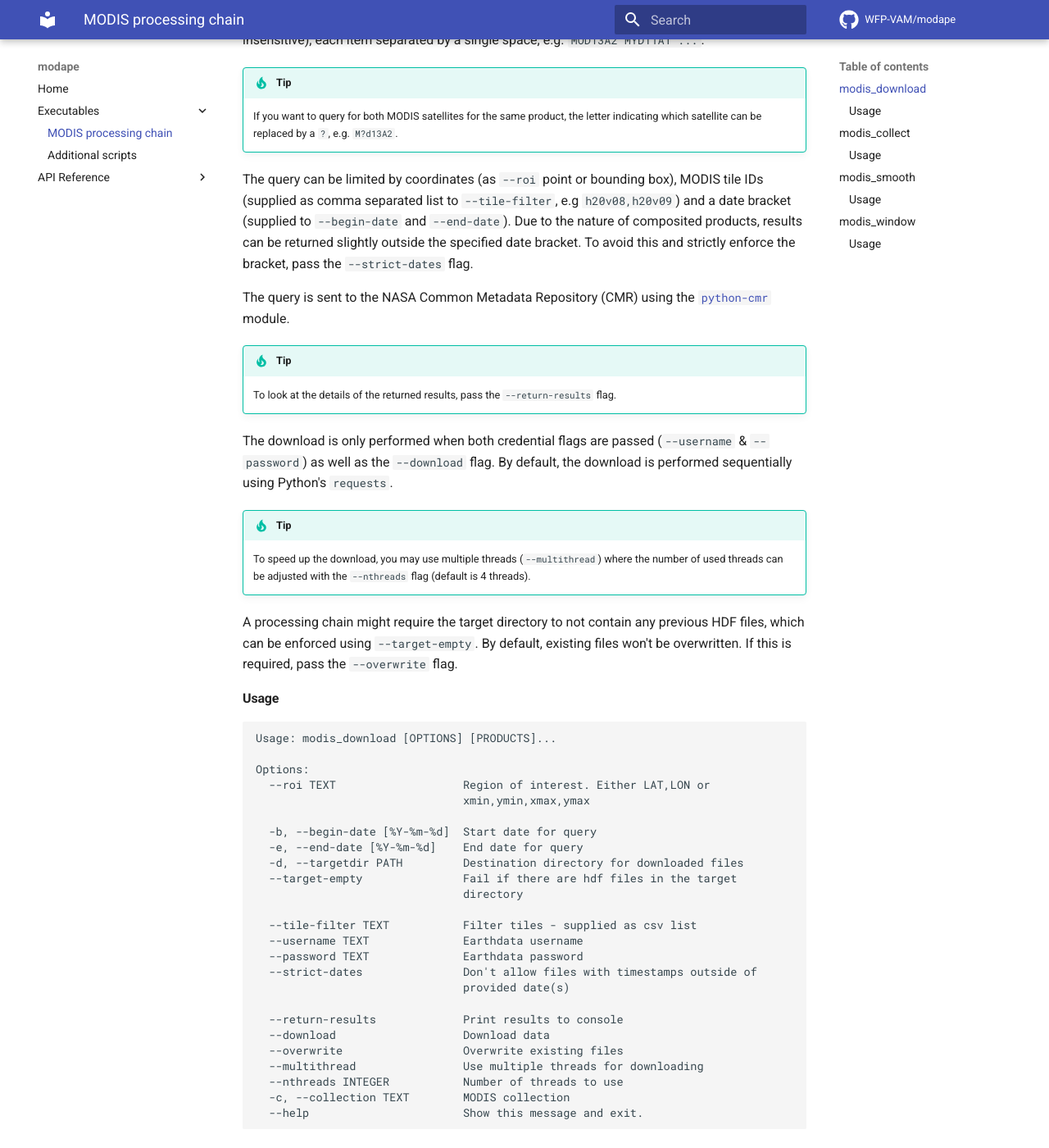
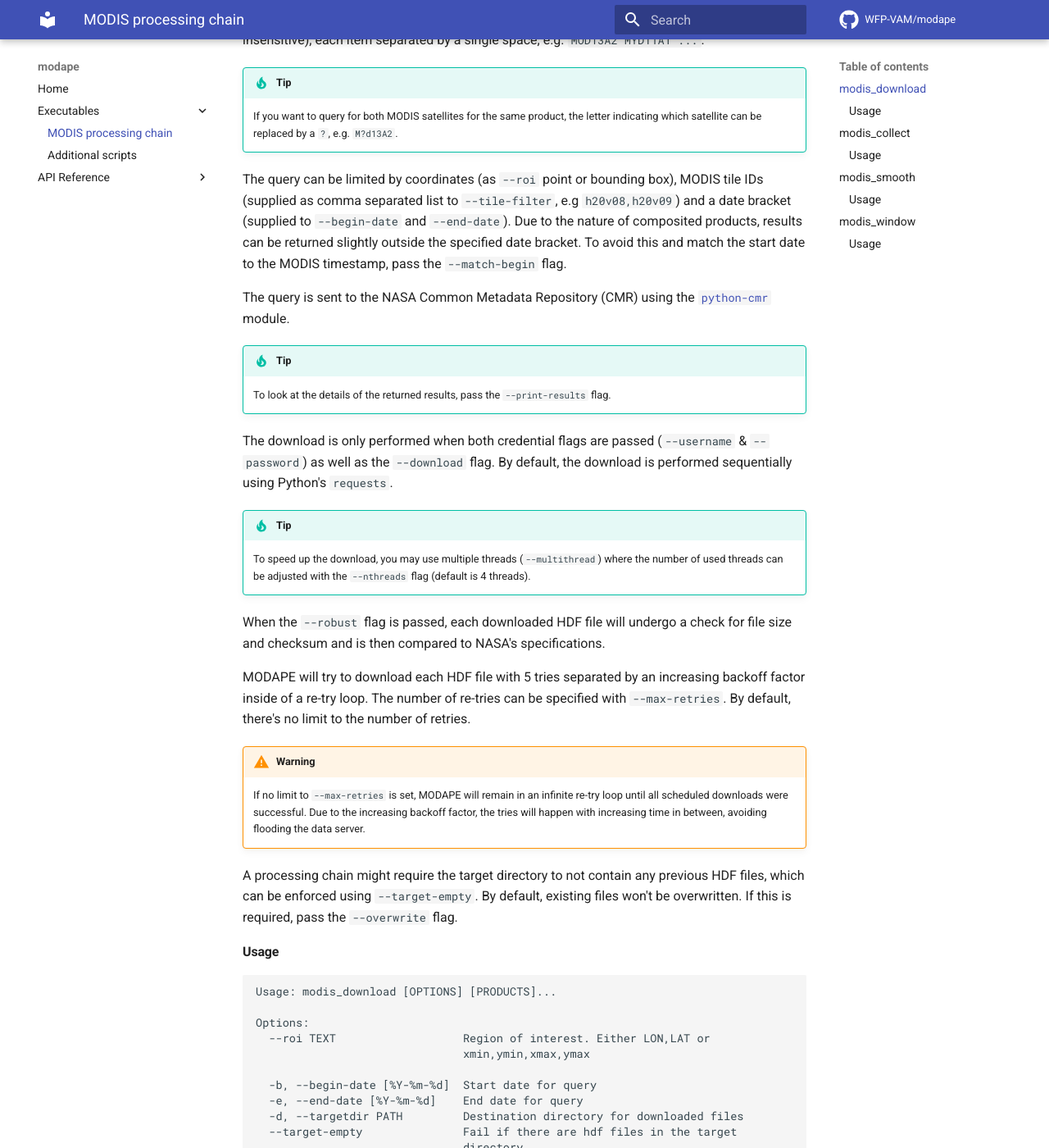
Before and after one commit to WFP-VAM/modape, an MkDocs documentation site: the page built from docs/modis_executables.md, in a window 1280 px wide and 1400 px high, scrolled down 551 px. Shown: the whole window at 82% size. Built offline with MkDocs 1.6.1 and Material for MkDocs 9.7.7, drawn with Linux system fonts in a browser that asks for light colours; comment, search, counter and statistics services are not loaded; some of the changed text lies outside the part shown.

Commit message:
update docs (#140)

```diff
--- a/docs/modis_executables.md
+++ b/docs/modis_executables.md
@@ -17,17 +17,24 @@ The products to be queried for need to be supplied as a list of MODIS product ID
 !!! Tip
     If you want to query for both MODIS satellites for the same product, the letter indicating which satellite can be replaced by a `?`, e.g. `M?d13A2`.
 
-The query can be limited by coordinates (as `--roi` point or bounding box), MODIS tile IDs (supplied as comma separated list to `--tile-filter`, e.g `h20v08,h20v09`) and a date bracket (supplied to `--begin-date` and `--end-date`). Due to the nature of composited products, results can be returned slightly outside the specified date bracket. To avoid this and strictly enforce the bracket, pass the `--strict-dates` flag.
+The query can be limited by coordinates (as `--roi` point or bounding box), MODIS tile IDs (supplied as comma separated list to `--tile-filter`, e.g `h20v08,h20v09`) and a date bracket (supplied to `--begin-date` and `--end-date`). Due to the nature of composited products, results can be returned slightly outside the specified date bracket. To avoid this and match the start date to the MODIS timestamp, pass the `--match-begin` flag.
 
 The query is sent to the NASA Common Metadata Repository (CMR) using the [`python-cmr`](https://github.com/jddeal/python-cmr) module.
 
 !!! Tip
-    To look at the details of the returned results, pass the `--return-results` flag.
+    To look at the details of the returned results, pass the `--print-results` flag.
 
 The download is only performed when both credential flags are passed (`--username` & `--password`) as well as the `--download` flag. By default, the download is performed sequentially using Python's `requests`.
 
 !!! Tip
     To speed up the download, you may use multiple threads (`--multithread`) where the number of used threads can be adjusted with the `--nthreads` flag (default is 4 threads).
+
+When the `--robust` flag is passed, each downloaded HDF file will undergo a check for file size and checksum and is then compared to NASA's specifications.
+
+MODAPE will try to download each HDF file with 5 tries separated by an increasing backoff factor inside of a re-try loop. The number of re-tries can be specified with `--max-retries`. By default, there's no limit to the number of retries.
+
+!!! Warning
+    If no limit to `--max-retries` is set, MODAPE will remain in an infinite re-try loop until all scheduled downloads were successful. Due to the increasing backoff factor, the tries will happen with increasing time in between, avoiding flooding the data server.
 
 A processing chain might require the target directory to not contain any previous HDF files, which can be enforced using `--target-empty`. By default, existing files won't be overwritten. If this is required, pass the `--overwrite` flag.
 
@@ -37,7 +44,7 @@ A processing chain might require the target directory to not contain any previou
 Usage: modis_download [OPTIONS] [PRODUCTS]...
 
 Options:
-  --roi TEXT                   Region of interest. Either LAT,LON or
+  --roi TEXT                   Region of interest. Either LON,LAT or
                                xmin,ymin,xmax,ymax
 
   -b, --begin-date [%Y-%m-%d]  Start date for query
@@ -49,12 +56,14 @@ Options:
   --tile-filter TEXT           Filter tiles - supplied as csv list
   --username TEXT              Earthdata username
   --password TEXT              Earthdata password
-  --strict-dates               Don't allow files with timestamps outside of
+  --match-begin                Don't allow files with timestamps outside of
                                provided date(s)
 
-  --return-results             Print results to console
+  --print-results              Print results to console
   --download                   Download data
   --overwrite                  Overwrite existing files
+  --robust                     Perform robust download
+  --max-retries INTEGER        Max number of retries for downloading
   --multithread                Use multiple threads for downloading
   --nthreads INTEGER           Number of threads to use
   -c, --collection TEXT        MODIS collection
```
Also changed, not shown: 1 other file.
